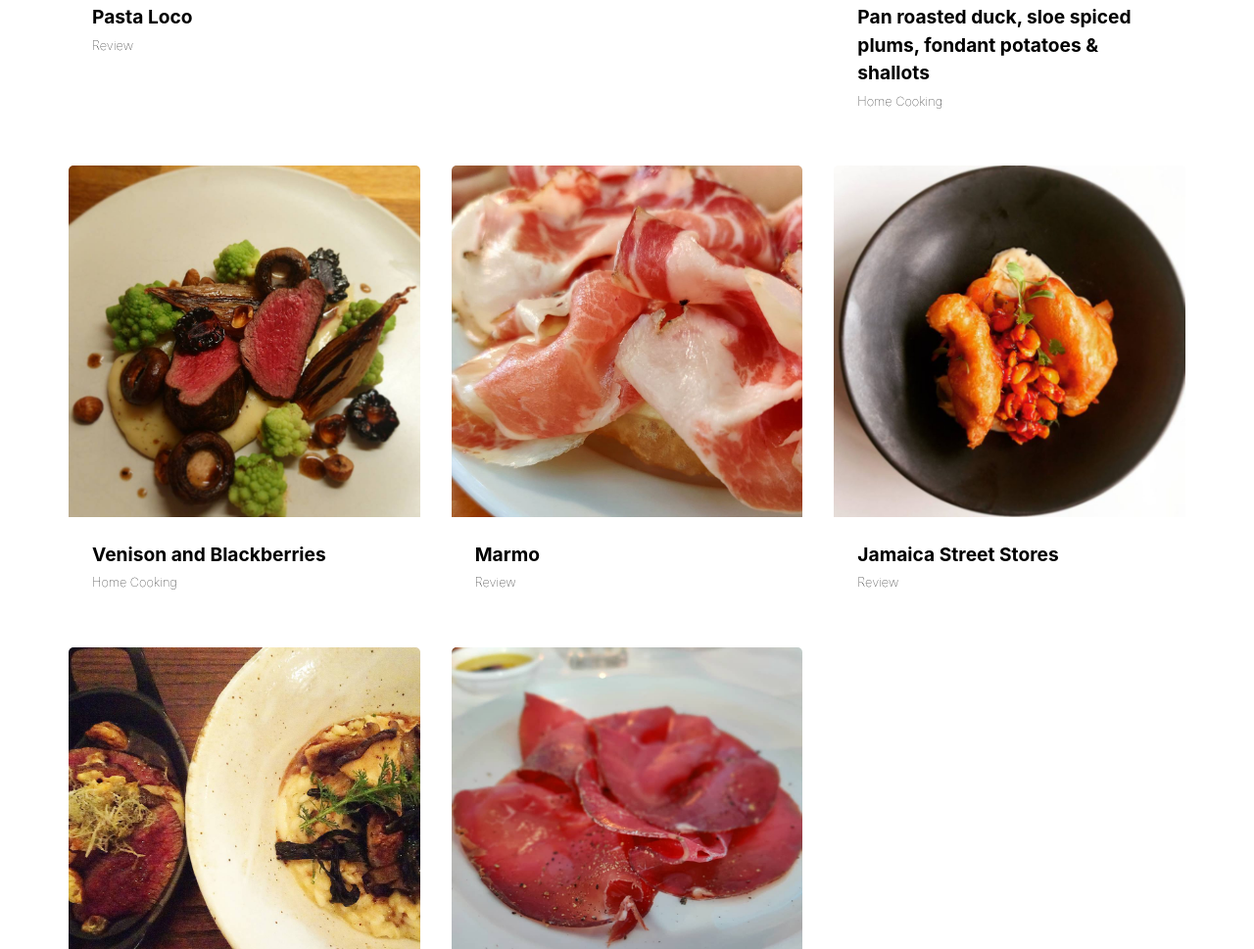
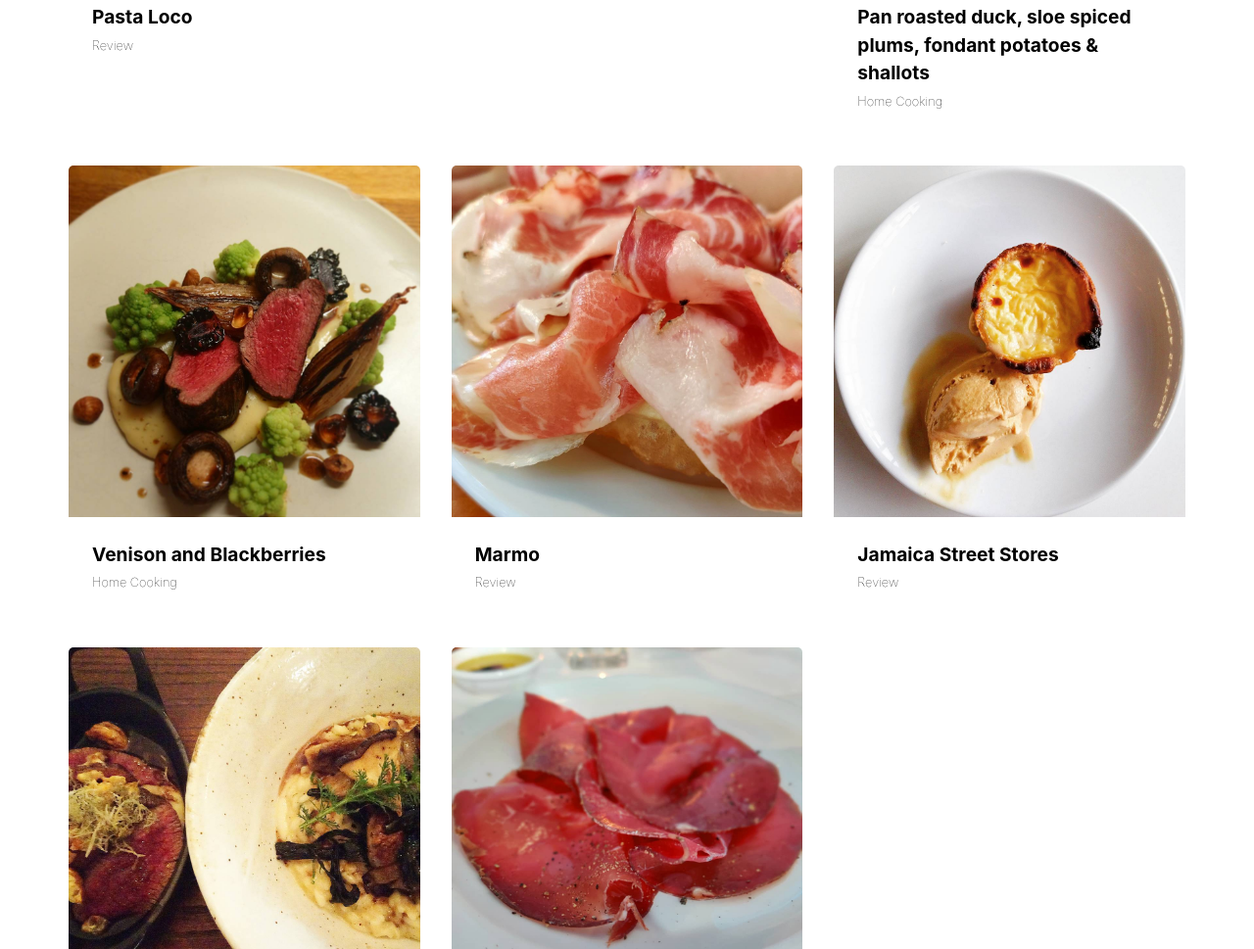
Before and after one commit to rowanlg/bald-flavours, a Gatsby site: page / in a window 1280 px wide. Shown: the part 1239-2208 px from the top of the page at 98% size. Built offline with nearby package versions, Linux system fonts and the light colour scheme; Gatsby itself is replaced by a stand-in of ours.

Commit message:
Update Reviews “2021-01-26-jamaica-street-stores”

```diff
--- a/_data/reviews/2021-01-26-jamaica-street-stores.md
+++ b/_data/reviews/2021-01-26-jamaica-street-stores.md
@@ -7,7 +7,7 @@ title: Jamaica Street Stores
 metaDescription: >-
   Review of the Bristol restaurant, Jamaica Street Stores, by Sam Wilson aka
   Bald Flavours
-thumbnail: /assets/JSS-Fried-Chicken-1-768x768.jpg
+thumbnail: /assets/22351666_1719904821652055_1282288981874049024_n.jpg
 ---
 Stokes Croft is what you make it. For some, it’s what Nathan Barley warned us about- for others it’s a thriving hub of independent businesses, hedonism and some decent graffiti from time to time. Whatever your preference, Stokes Croft hasborethe brunt of gentrification with relative aplomb; even Turbo Island got a mural. And even on my worst days, I’ve always got time for a fist bump or hug with Jeff.
 
```
Also changed, not shown: static/assets/22351666_1719904821652055_1282288981874049024_n.jpg (added).
